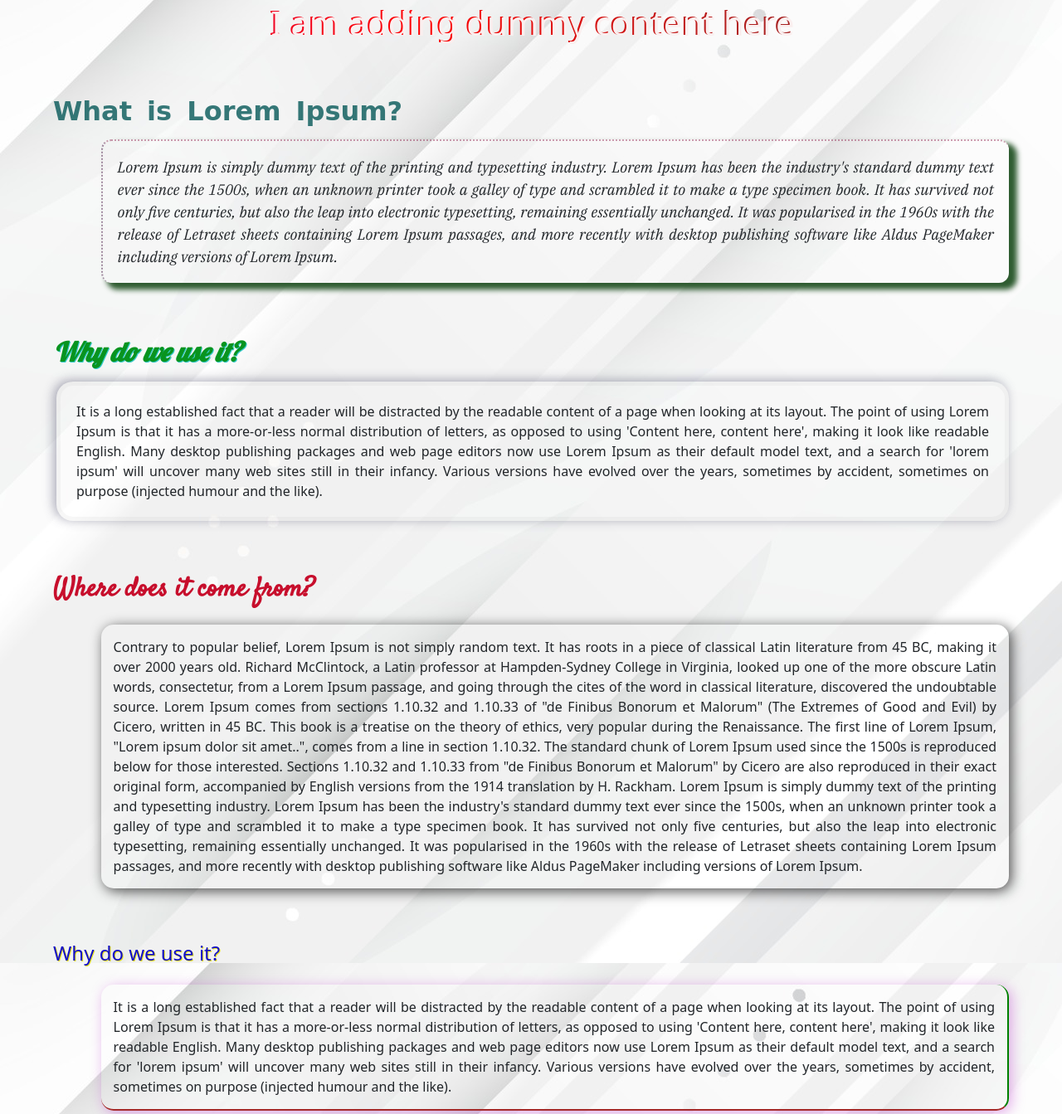
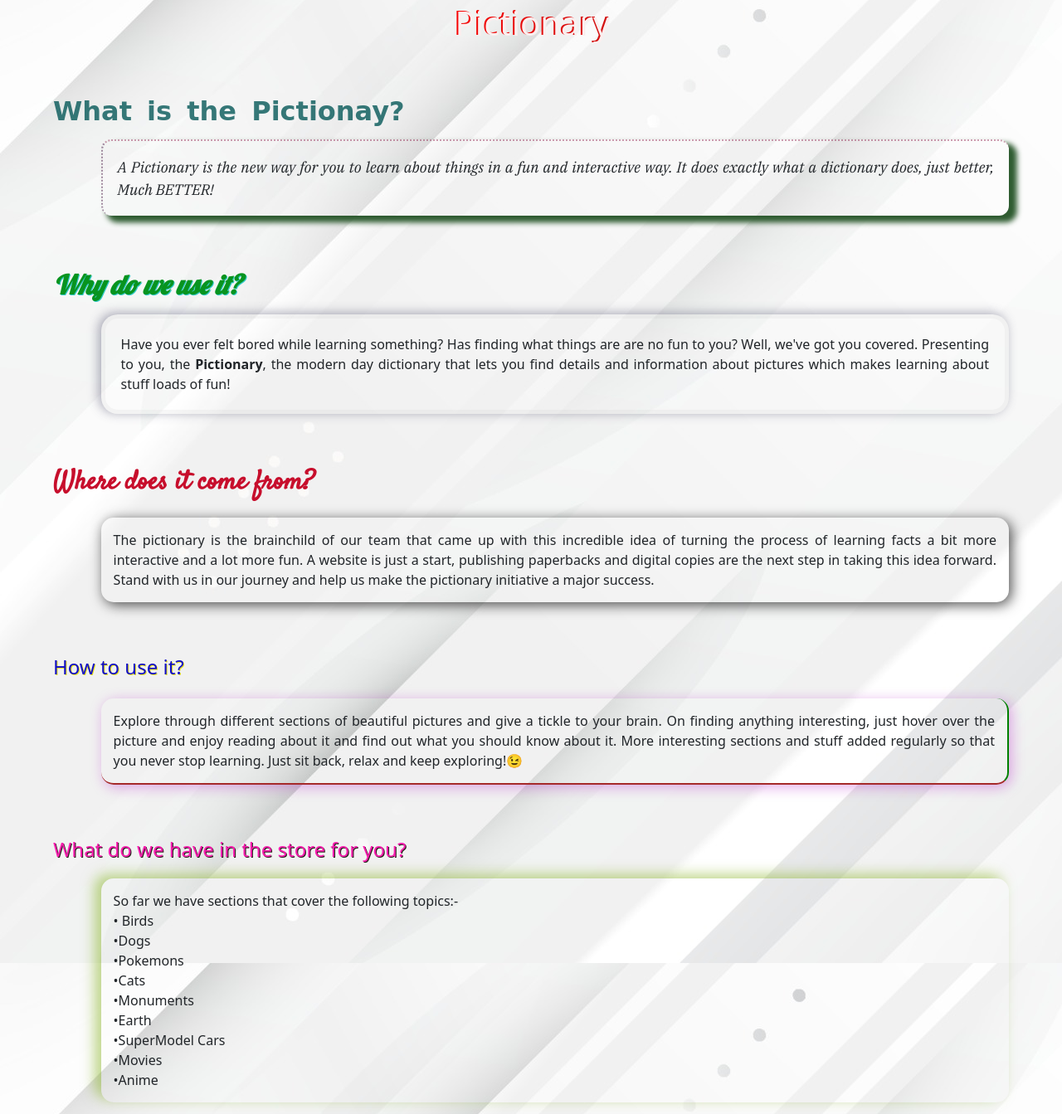
Before and after one commit to gdscjgec/Pictionary, a plain HTML site: page index.html in a window 1280 px wide. Shown: the part 68-1411 px from the top of the page at 83% size. Drawn offline with nearby package versions, Linux system fonts and the light colour scheme; a script that the page names is missing; a web font is replaced by a local one.

Commit message:
Added Landing page content

```diff
--- a/index.css
+++ b/index.css
@@ -75,7 +75,7 @@ font-family: 'Lobster', cursive;
  }
  .paragraph2{
 
-     margin-left:4px;
+     margin-left:5%;
      margin-top:16px;
      border:5px solid  rgba(128, 128, 128, 0.068);
      padding: 19px;
--- a/index.html
+++ b/index.html
@@ -102,35 +102,23 @@
     <!-- end of navbar -->
 
     <div id="content">
-      <h1 class="title1">I am adding dummy content here</h1>
+      <h1 class="title1">Pictionary</h1>
       <!-- <br /><br /><br /><br /><br /><br /><br /> -->
       <div class="div1">
-        <h3 class="title2">What is Lorem Ipsum?</h3>
+        <h3 class="title2">What is the Pictionay?</h3>
         <p class="paragraph1">
-          Lorem Ipsum is simply dummy text of the printing and typesetting
-          industry. Lorem Ipsum has been the industry's standard dummy text ever
-          since the 1500s, when an unknown printer took a galley of type and
-          scrambled it to make a type specimen book. It has survived not only
-          five centuries, but also the leap into electronic typesetting,
-          remaining essentially unchanged. It was popularised in the 1960s with
-          the release of Letraset sheets containing Lorem Ipsum passages, and
-          more recently with desktop publishing software like Aldus PageMaker
-          including versions of Lorem Ipsum.
+          A Pictionary is the new way for you to learn about things in a fun and interactive way.
+          It does exactly what a dictionary does, just better, Much BETTER!
         </p>
       </div>
       <!-- <br /><br /><br /><br /><br /><br /> -->
       <div class="div2">
         <h3 class="title3">Why do we use it?</h3>
         <p class="paragraph2">
-          It is a long established fact that a reader will be distracted by the
-          readable content of a page when looking at its layout. The point of
-          using Lorem Ipsum is that it has a more-or-less normal distribution of
-          letters, as opposed to using 'Content here, content here', making it
-          look like readable English. Many desktop publishing packages and web
-          page editors now use Lorem Ipsum as their default model text, and a
-          search for 'lorem ipsum' will uncover many web sites still in their
-          infancy. Various versions have evolved over the years, sometimes by
-          accident, sometimes on purpose (injected humour and the like).
+          Have you ever felt bored while learning something? Has finding what things are are no
+           fun to you? Well, we've got you covered. Presenting to you, the <b>Pictionary</b>,
+          the modern day dictionary that lets you find details and information about pictures
+           which makes learning about stuff loads of fun!
         </p>
       </div>
 
@@ -138,69 +126,32 @@
       <div class="div3">
         <h3 class="title4">Where does it come from?</h3>
         <p class="paragraph3">
-          Contrary to popular belief, Lorem Ipsum is not simply random text. It
-          has roots in a piece of classical Latin literature from 45 BC, making
-          it over 2000 years old. Richard McClintock, a Latin professor at
-          Hampden-Sydney College in Virginia, looked up one of the more obscure
-          Latin words, consectetur, from a Lorem Ipsum passage, and going
-          through the cites of the word in classical literature, discovered the
-          undoubtable source. Lorem Ipsum comes from sections 1.10.32 and
-          1.10.33 of "de Finibus Bonorum et Malorum" (The Extremes of Good and
-          Evil) by Cicero, written in 45 BC. This book is a treatise on the
-          theory of ethics, very popular during the Renaissance. The first line
-          of Lorem Ipsum, "Lorem ipsum dolor sit amet..", comes from a line in
-          section 1.10.32. The standard chunk of Lorem Ipsum used since the
-          1500s is reproduced below for those interested. Sections 1.10.32 and
-          1.10.33 from "de Finibus Bonorum et Malorum" by Cicero are also
-          reproduced in their exact original form, accompanied by English
-          versions from the 1914 translation by H. Rackham. Lorem Ipsum is
-          simply dummy text of the printing and typesetting industry. Lorem
-          Ipsum has been the industry's standard dummy text ever since the
-          1500s, when an unknown printer took a galley of type and scrambled it
-          to make a type specimen book. It has survived not only five centuries,
-          but also the leap into electronic typesetting, remaining essentially
-          unchanged. It was popularised in the 1960s with the release of
-          Letraset sheets containing Lorem Ipsum passages, and more recently
-          with desktop publishing software like Aldus PageMaker including
-          versions of Lorem Ipsum.
+          The pictionary is the brainchild of our team that came up with this incredible idea
+          of turning the process of learning facts a bit more interactive and a lot more fun.
+          A website is just a start, publishing paperbacks and digital copies are the next step
+          in taking this idea forward. Stand with us in our journey and help us make the pictionary
+          initiative a major success.
         </p>
       </div>
       <!-- <br /><br /><br /><br /><br /><br /> -->
       <div class="div4">
-        <h3 class="title5">Why do we use it?</h3>
+        <h3 class="title5">How to use it?</h3>
         <p class="paragraph4">
-          It is a long established fact that a reader will be distracted by the
-          readable content of a page when looking at its layout. The point of
-          using Lorem Ipsum is that it has a more-or-less normal distribution of
-          letters, as opposed to using 'Content here, content here', making it
-          look like readable English. Many desktop publishing packages and web
-          page editors now use Lorem Ipsum as their default model text, and a
-          search for 'lorem ipsum' will uncover many web sites still in their
-          infancy. Various versions have evolved over the years, sometimes by
-          accident, sometimes on purpose (injected humour and the like).
+          Explore through different sections of beautiful pictures and give a tickle to your brain.
+          On finding anything interesting, just hover over the picture and enjoy reading about it
+          and find out what you should know about it. More interesting sections and stuff added
+          regularly so that you never stop learning. Just sit back, relax and keep exploring!😉
         </p>
       </div>
 
       <!-- <br /><br /><br /><br /><br /><br /><br /><br /><br /><br /> -->
       <div class="div5">
-        <h3 class="title6">Where does it come from?</h3>
+        <h3 class="title6">What do we have in the store for you?</h3>
         <p class="paragraph5">
-          Contrary to popular belief, Lorem Ipsum is not simply random text. It
-          has roots in a piece of classical Latin literature from 45 BC, making
-          it over 2000 years old. Richard McClintock, a Latin professor at
-          Hampden-Sydney College in Virginia, looked up one of the more obscure
-          Latin words, consectetur, from a Lorem Ipsum passage, and going
-          through the cites of the word in classical literature, discovered the
-          undoubtable source. Lorem Ipsum comes from sections 1.10.32 and
-          1.10.33 of "de Finibus Bonorum et Malorum" (The Extremes of Good and
-          Evil) by Cicero, written in 45 BC. This book is a treatise on the
-          theory of ethics, very popular during the Renaissance. The first line
-          of Lorem Ipsum, "Lorem ipsum dolor sit amet..", comes from a line in
-          section 1.10.32. The standard chunk of Lorem Ipsum used since the
-          1500s is reproduced below for those interested. Sections 1.10.32 and
-          1.10.33 from "de Finibus Bonorum et Malorum" by Cicero are also
-          reproduced in their exact original form, accompanied by English
-          versions from the 1914 translation by H. Rackham.
+          So far we have sections that cover the following topics:-
+          <br>• Birds <br>•Dogs <br>•Pokemons <br>•Cats <br>•Monuments <br>•Earth <br>•SuperModel Cars <br>
+          •Movies <br>•Anime <br>
+
         </p>
       </div>
     </div>
```
